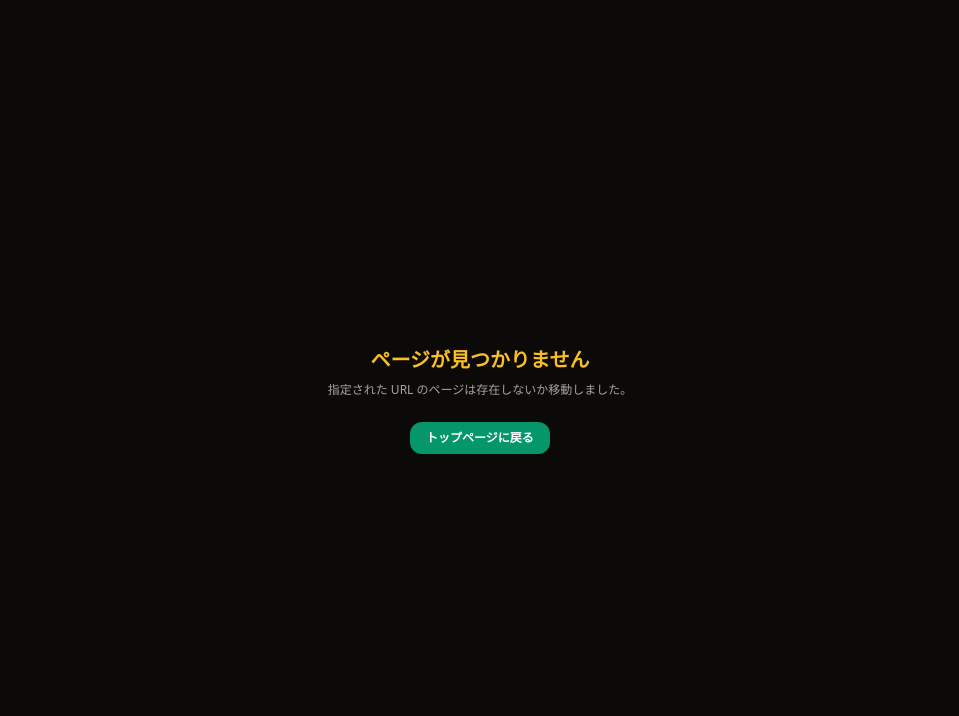
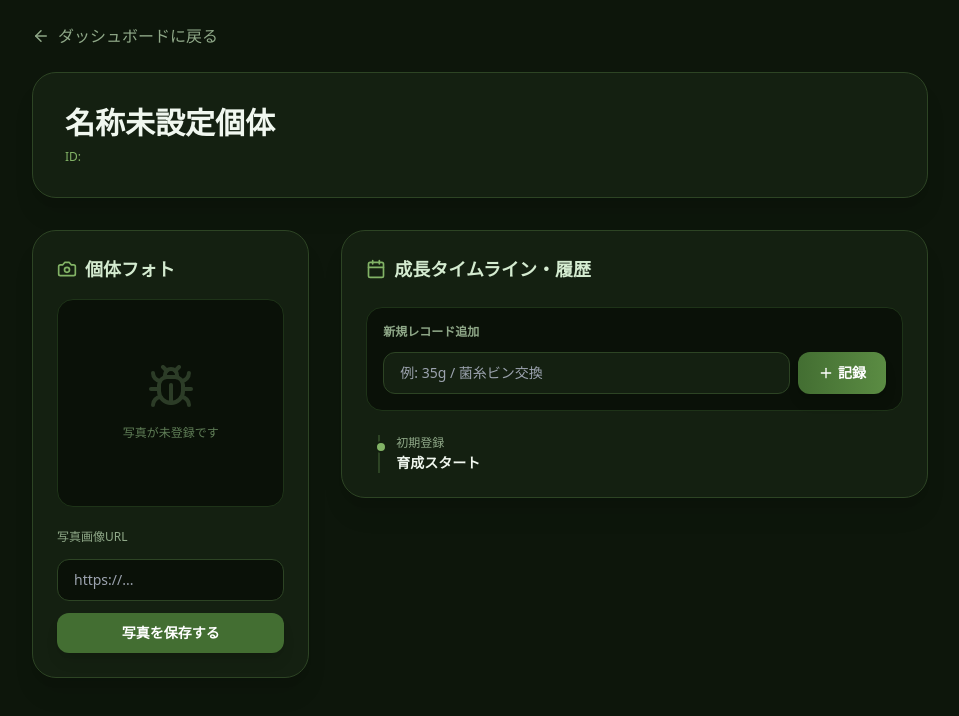
Before and after one commit to eminem1210-star/beetle-app, a Next.js app: page /beetle-edit in a window 1280 px wide. Before the commit this address had no page. Shown: the top 716 px of the page, without its empty margins (160-1119 px from the left). Built offline with nearby package versions, Linux system fonts and the light colour scheme; no server answers; the database is empty.

Commit message:
fix supabase import path

```diff
--- /dev/null
+++ b/app/beetle-edit/page.tsx
@@ -0,0 +1,123 @@
+// app/beetle-edit/page.tsx
+'use client';
+import { useState, useEffect } from 'react';
+import { supabase } from '../../lib/supabase';
+import { Camera, Bug, Plus, ArrowLeft, Calendar } from "lucide-react";
+import Link from "next/link";
+
+export default function BeetleEditPage() {
+  const [beetle, setBeetle] = useState<any>(null);
+  const [loading, setLoading] = useState(true);
+  const [imageUrl, setImageUrl] = useState('');
+
+  useEffect(() => {
+    // URLのクエリパラメータやパスからIDを取得してデータを取得
+    const params = new URLSearchParams(window.location.search);
+    const id = window.location.pathname.split('/').pop();
+
+    async function fetchBeetle() {
+      if (!id) return;
+      const { data, error } = await supabase
+        .from('beetles')
+        .select('*')
+        .eq('id', id)
+        .single();
+
+      if (data) {
+        setBeetle(data);
+        setImageUrl(data.image_url || '');
+      }
+      setLoading(false);
+    }
+    fetchBeetle();
+  }, []);
+
+  const handleImageSave = async () => {
+    if (!beetle) return;
+    await supabase.from('beetles').update({ image_url: imageUrl }).eq('id', beetle.id);
+    alert('写真を保存しました！');
+  };
+
+  if (loading) {
+    return <div className="min-h-screen bg-[#0d160b] text-[#e2e8df] p-6 flex items-center justify-center">読み込み中...</div>;
+  }
+
+  return (
+    <div className="min-h-screen bg-[#0d160b] text-[#e2e8df] p-6 font-sans">
+      <div className="max-w-4xl mx-auto">
+        <Link href="/" className="inline-flex items-center gap-2 text-[#8fa888] hover:text-[#d4ebd0] mb-6 transition-colors">
+          <ArrowLeft size={18} /> ダッシュボードに戻る
+        </Link>
+
+        <header className="bg-[#142011] border border-[#2d4424] rounded-3xl p-8 mb-8 shadow-xl">
+          <h1 className="text-3xl font-extrabold text-[#f0f7ef]">{beetle?.name || beetle?.beetle_name || "名称未設定個体"}</h1>
+          <p className="text-xs text-[#82b366] mt-2">ID: {beetle?.id}</p>
+        </header>
+
+        <div className="grid grid-cols-1 md:grid-cols-3 gap-8">
+          <div className="space-y-6">
+            <div className="bg-[#142011] border border-[#2d4424] rounded-3xl p-6 shadow-xl">
+              <h2 className="text-lg font-bold mb-4 flex items-center gap-2 text-[#d4ebd0]">
+                <Camera size={20} className="text-[#82b366]" /> 個体フォト
+              </h2>
+
+              <div className="h-52 bg-[#0a1108] rounded-2xl mb-4 border border-[#1e3318] flex flex-col items-center justify-center overflow-hidden">
+                {imageUrl ? (
+                  <img src={imageUrl} alt="Beetle" className="w-full h-full object-cover" />
+                ) : (
+                  <div className="text-center p-4 text-[#5f7d56]">
+                    <Bug size={48} className="mx-auto mb-2 opacity-40" />
+                    <span className="text-xs">写真が未登録です</span>
+                  </div>
+                )}
+              </div>
+
+              <div className="space-y-3">
+                <label className="text-xs text-[#8fa888]">写真画像URL</label>
+                <input
+                  type="text"
+                  value={imageUrl}
+                  onChange={(e) => setImageUrl(e.target.value)}
+                  placeholder="https://..."
+                  className="w-full bg-[#0a1108] border border-[#2d4424] rounded-xl px-4 py-2.5 text-sm text-[#e2e8df] focus:border-[#82b366] outline-none"
+                />
+                <button
+                  onClick={handleImageSave}
+                  className="w-full bg-[#436e32] hover:bg-[#5b8c43] text-white py-2.5 rounded-xl text-sm font-bold transition-all shadow-lg"
+                >
+                  写真を保存する
+                </button>
+              </div>
+            </div>
+          </div>
+
+          <div className="md:col-span-2 space-y-6">
+            <div className="bg-[#142011] border border-[#2d4424] rounded-3xl p-6 shadow-xl">
+              <h2 className="text-lg font-bold mb-6 flex items-center gap-2 text-[#d4ebd0]">
+                <Calendar size={20} className="text-[#82b366]" /> 成長タイムライン・履歴
+              </h2>
+
+              <div className="bg-[#0a1108] p-4 rounded-2xl mb-6 border border-[#1e3318] space-y-3">
+                <p className="text-xs font-bold text-[#8fa888]">新規レコード追加</p>
+                <div className="flex gap-2">
+                  <input type="text" placeholder="例: 35g / 菌糸ビン交換" className="bg-[#142011] border border-[#2d4424] rounded-xl px-4 py-2.5 w-full text-sm text-[#e2e8df] outline-none focus:border-[#82b366]" />
+                  <button className="bg-gradient-to-r from-[#436e32] to-[#5b8c43] px-5 py-2.5 rounded-xl text-sm font-bold text-white flex items-center gap-1 shrink-0 shadow-lg">
+                    <Plus size={16}/> 記録
+                  </button>
+                </div>
+              </div>
+
+              <div className="space-y-4 border-l-2 border-[#2d4424] ml-3 pl-4">
+                <div className="relative">
+                  <div className="absolute -left-[21px] top-1.5 w-3 h-3 rounded-full bg-[#82b366] border-2 border-[#142011]"></div>
+                  <p className="text-xs text-[#8fa888]">初期登録</p>
+                  <p className="text-sm font-semibold text-[#f0f7ef] mt-0.5">育成スタート</p>
+                </div>
+              </div>
+            </div>
+          </div>
+        </div>
+      </div>
+    </div>
+  );
+}
```
